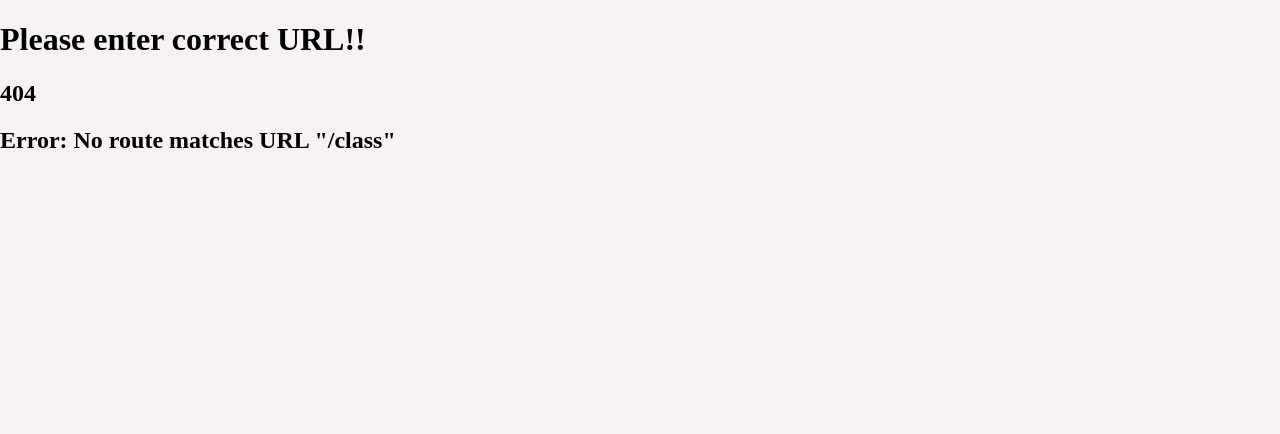
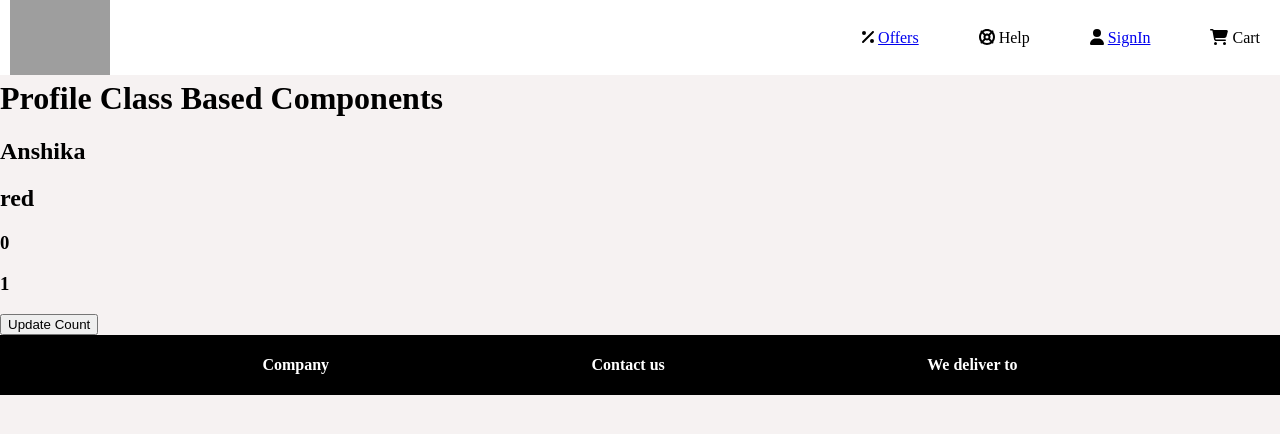
Before and after one commit to anshika-internshala/react-project-dec, a React (Vite) app: page /class in a window 1280 px wide. Before the commit this address had no page. Shown: the top 434 px of the page. Built offline with nearby package versions, Linux system fonts and the light colour scheme; grey boxes are pictures that could not be loaded.

Commit message:
React lifecycle and class based components

```diff
--- a/src/App.jsx
+++ b/src/App.jsx
@@ -2,6 +2,7 @@ import "./App.css";
 import Header from "./components/Header";
 import Footer  from "./components/Footer";
 import { Outlet } from "react-router-dom";
+import { MyButton } from "./components/MyButton";
 
 function App() {
   return (
--- /dev/null
+++ b/src/components/About.jsx
@@ -0,0 +1,34 @@
+import Profile from "./Profile";
+import ProfileClass from "./ProfileClass";
+import React from "react";
+
+export class About extends React.Component {
+
+    componentDidMount() {
+        console.log("Parent Component Mounted");
+    }
+
+    componentWillUnmount() {
+        console.log("Parent component unmounted");
+    }
+
+    render() {
+        console.log("parent component rendered");
+        return (
+            <>
+            <h1> About component</h1>
+            <ProfileClass name="Anshika" color="red" />
+            </>
+        )
+    }
+}
+
+// export function About() {
+//     return (
+//         <>
+//             <h1> About component</h1>
+//             <Profile name="Anshika" color="red"/>
+//             <ProfileClass name="Anshika" color="red" />
+//         </>
+//     )
+// }
--- /dev/null
+++ b/src/components/MyButton.jsx
@@ -0,0 +1,21 @@
+import { useState } from "react";
+
+export function MyButton() {
+
+    const [count, setCount] = useState(0);
+    //let count = 0;
+
+    function handleClick() {
+
+
+
+        setCount(count + 1);
+
+        console.log(`clicked ${count} times`);
+    }
+    return (
+    <>
+        <button onClick={handleClick}>MyButton--- Clicked {count} times</button>
+    </>
+    )
+}
--- /dev/null
+++ b/src/components/Profile.jsx
@@ -0,0 +1,40 @@
+import { useState, useEffect } from "react";
+
+function Profile (props) {
+
+    const {name , color} = props;
+    const [count, setCount] = useState(0);
+    const [count1, setCount1] = useState(1);
+
+    function updateCount() {
+        setCount(count + 1)
+    }
+
+    const timer = setInterval(() => {
+        console.log("Timer has started");
+    }, 1000);
+
+    useEffect(() => {
+        console.log("useEffect is called");
+
+        return() =>  {
+            clearInterval(timer);
+            console.log("Profile func component unmounted");
+        }
+    }, [count]);
+
+    console.log("functional component rendered");
+
+    return (
+        <>
+            <h1>Profile Component</h1>
+            <h2>{name}</h2>
+            <h2>{color}</h2>
+            <h3>{count}</h3>
+            <h3>{count1}</h3>
+            <button onClick={updateCount}>Update Count</button>
+        </>
+    )
+}
+
+export default Profile;
--- /dev/null
+++ b/src/components/ProfileClass.jsx
@@ -0,0 +1,55 @@
+import React from "react";
+
+class ProfileClass extends React.Component {
+
+    constructor(props) {
+        console.log("child constructor");
+        super(props);
+        this.state = {
+            count: 0,
+            count1: 1
+        }
+    }
+
+    componentDidMount() {
+        console.log("child component has been mounted");
+    }
+
+    componentDidUpdate(prevValue , nextValue) {
+        console.log("child component has been updated");
+    }
+
+    componentWillUnmount() {
+
+        console.log("child component has been unmounted");
+
+    }
+
+    // update() {
+    //     console.log("update called")
+    // }
+
+    render () {
+        console.log("child render");
+        const {name , color} = this.props;
+        const {count , count1} = this.state;
+
+        function updateCount() {
+            this.setState({count: count + 1});
+        }
+
+        return (
+            <>
+                <h1>Profile Class Based Components</h1>
+                <h2>{name}</h2>
+                <h2>{color}</h2>
+                <h3>{count}</h3>
+                <h3>{count1}</h3>
+                <button onClick={updateCount.bind(this)}>Update Count</button>
+            </>
+        )
+    }
+
+}
+
+export default ProfileClass;
--- a/src/main.jsx
+++ b/src/main.jsx
@@ -7,6 +7,8 @@ import { SignIn } from './components/SignIn.jsx';
 import Error from './components/Error.jsx';
 import Body from './components/Body.jsx';
 import RestaurantMenu from './components/RestaurantMenu.jsx';
+import Profile from './components/Profile.jsx';
+import { About } from './components/About.jsx';
 
 const appRouter = createBrowserRouter([
     {
@@ -27,6 +29,10 @@ const appRouter = createBrowserRouter([
             element: <SignIn />
         },
         {
+            path: "/class",
+            element: <About/>
+        },
+        {
             path: "/restaurant/:resId",
             element: <RestaurantMenu/>
         }
```
